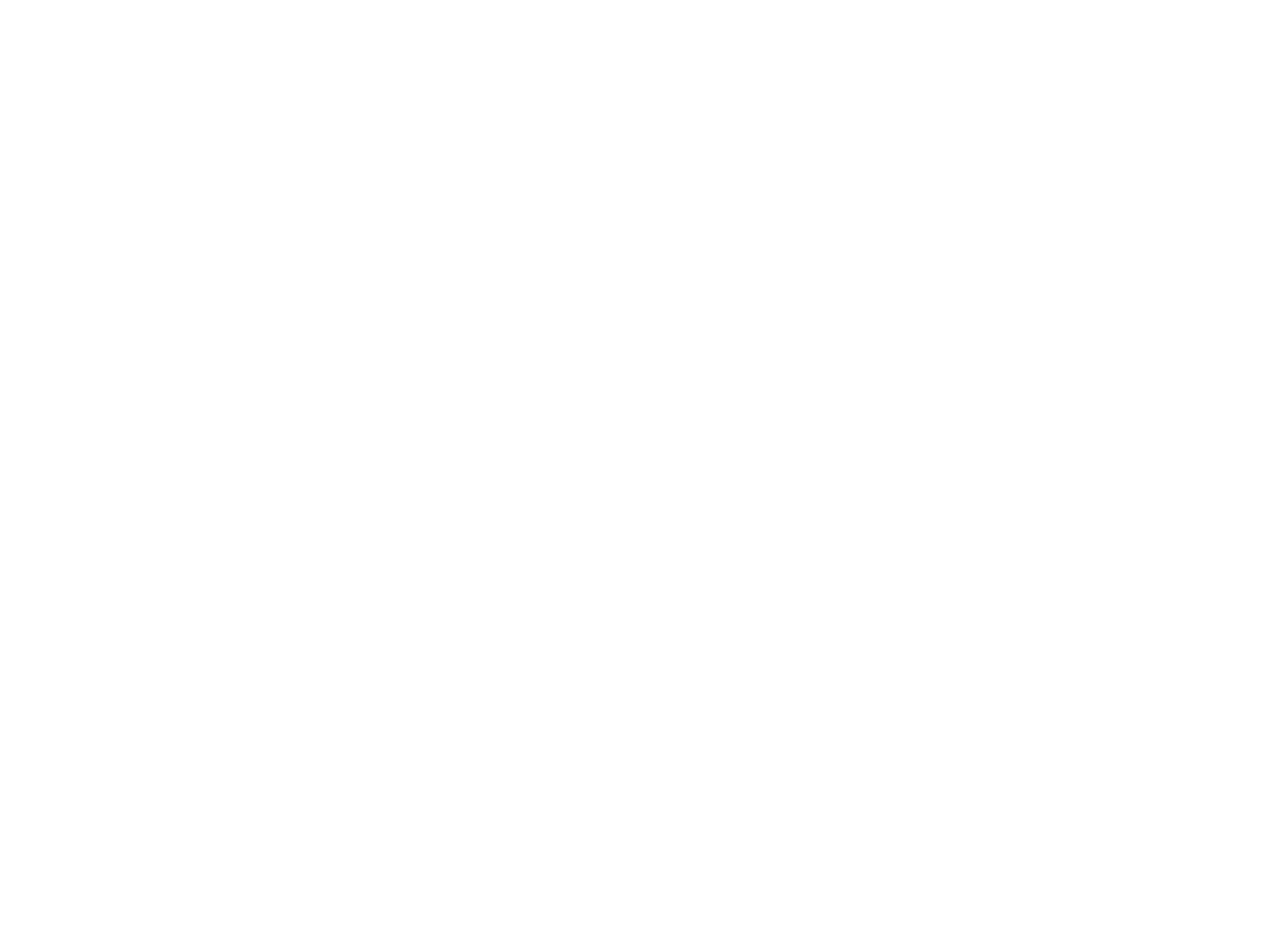
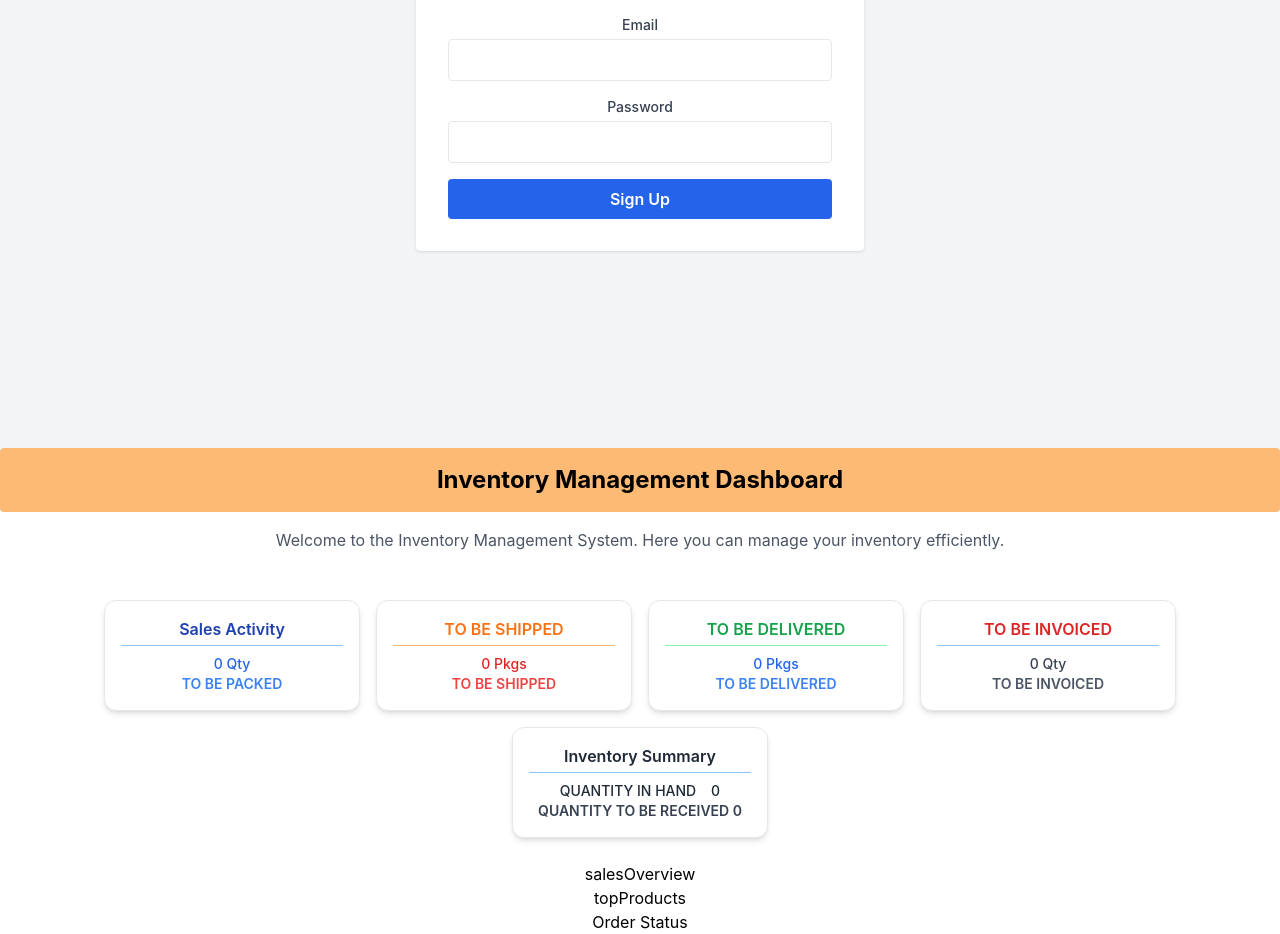
Before and after one commit to anik0103/inventory-management-system, a React (Create React App) app: page / in a window 1280 px wide. Shown: the part 774-1708 px from the top of the page. Before the commit the page ends 800 px from the top, so only its background shows below. Built offline with nearby package versions, Linux system fonts and the light colour scheme.

Commit message:
Refactor Dashboard and SummaryCards components for improved structure and styling

```diff
--- a/src/App.js
+++ b/src/App.js
@@ -5,39 +5,40 @@
 import { createBrowserRouter } from 'react-router-dom';
 
 function App() {
-  const appRouter= createBrowserRouter([
-    {
-      path:"/",
-     element:<Dashboard/>,
-     children:[
-      {
-        path:"/",
-        element:<Dashboard/>
-      },
-      {
-        path:"/My Orders",
-        element:<h1></h1>
-      },
-      {
-        path:"/Browse Products",
-        element:<h1></h1>
-      },
-      {
-        path:"/request Products",
-        element:<h1></h1>
-      },
-      {
-        path:"/Logout",
-        element:<h1></h1>
-      }
-     ]
+  // const appRouter= createBrowserRouter([
+  //   {
+  //     path:"/",
+  //    element:<Dashboard/>,
+  //    children:[
+  //     {
+  //       path:"/",
+  //       element:<Dashboard/>
+  //     },
+  //     {
+  //       path:"/My Orders",
+  //       element:<h1></h1>
+  //     },
+  //     {
+  //       path:"/Browse Products",
+  //       element:<h1></h1>
+  //     },
+  //     {
+  //       path:"/request Products",
+  //       element:<h1></h1>
+  //     },
+  //     {
+  //       path:"/Logout",
+  //       element:<h1></h1>
+  //     }
+  //    ]
 
-    }
-  ])
+  //   }
+  // ])
   return (
     <div className="App">
       <SignIn/>
-
+      <SignUp/>
+      <Dashboard/>
     </div>
   );
 }
--- a/src/Components/Dashbord/Dashboard.js
+++ b/src/Components/Dashbord/Dashboard.js
@@ -3,6 +3,7 @@
 import SalesOverview from './SalesOverview';
 import TopProducts from './TopProducts';
 import OrderStatus from './OrderStatus';
+import Sidebar from './Sidebar';
 const Dashboard = () => {
   return (
     <div className="dashboard">
@@ -12,7 +13,7 @@
       <p className="mb-6 text-gray-600">
         Welcome to the Inventory Management System. Here you can manage your inventory efficiently.
       </p>
-      <Sidebar/>
+      {/* <Sidebar/> */}
       <SummaryCards />
       <SalesOverview />
       <TopProducts />
--- a/src/Components/Dashbord/SummaryCards.js
+++ b/src/Components/Dashbord/SummaryCards.js
@@ -1,36 +1,53 @@
-import React from "react";
 
-const SummaryCards = () => {
+
+const SalesActivityCard = () => {
   return (
-    <div>
-      <div className="bg-slate-300 w-fit p-6 rounded-xl  mx-auto ml-52 ">
-        <h2 className="text-xl font-bold text-gray-800 mb-4">Dashboard Summary</h2>
+    <div className="flex flex-wrap gap-4 justify-center p-6 bg-white">
+      <div className="rounded-xl border border-gray-200 shadow-md p-4 w-64 bg-white">
+        <h2 className="font-semibold text-blue-800 border-b border-blue-300 pb-1 mb-2">
+          Sales Activity
+        </h2>
+        <p className="text-sm font-medium text-blue-600">0 Qty</p>
+        <p className="text-sm font-semibold text-blue-500">TO BE PACKED</p>
+      </div>
 
-        <div className="flex flex-col gap-4">
-          <div className="bg-slate-400 w-52 h-24 p-4 rounded-lg shadow">
-            <h3 className="text-sm font-semibold text-white">Total Product</h3>
-            <p className="text-2xl font-bold text-white">120</p>
-          </div>
+      <div className="rounded-xl border border-gray-200 shadow-md p-4 w-64 bg-white">
+        <h2 className="font-semibold text-orange-500 border-b border-orange-300 pb-1 mb-2">
+          TO BE SHIPPED
+        </h2>
+        <p className="text-sm font-medium text-red-600">0 Pkgs</p>
+        <p className="text-sm font-semibold text-red-500">TO BE SHIPPED</p>
+      </div>
 
-          <div className="bg-slate-400 w-52 h-24 p-4 rounded-lg shadow">
-            <h3 className="text-sm font-semibold text-white">Low Stock Items</h3>
-            <p className="text-2xl font-bold text-white">10</p>
-          </div>
+      <div className="rounded-xl border border-gray-200 shadow-md p-4 w-64 bg-white">
+        <h2 className="font-semibold text-green-600 border-b border-green-300 pb-1 mb-2">
+          TO BE DELIVERED
+        </h2>
+        <p className="text-sm font-medium text-blue-600">0 Pkgs</p>
+        <p className="text-sm font-semibold text-blue-500">TO BE DELIVERED</p>
+      </div>
 
-          <div className="bg-slate-400 w-52 h-24 p-4 rounded-lg shadow">
-            <h3 className="text-sm font-semibold text-white">New Orders</h3>
-            <p className="text-2xl font-bold text-white">10</p>
-          </div>
+      <div className="rounded-xl border border-gray-200 shadow-md p-4 w-64 bg-white">
+        <h2 className="font-semibold text-red-600 border-b border-blue-300 pb-1 mb-2">
+          TO BE INVOICED
+        </h2>
+        <p className="text-sm font-medium text-gray-700">0 Qty</p>
+        <p className="text-sm font-semibold text-gray-600">TO BE INVOICED</p>
+      </div>
 
-          <div className="bg-slate-400 w-52 h-24 p-4  rounded-lg shadow">
-            <h3 className="text-sm font-semibold text-white">Pending Deliveries</h3>
-            <p className="text-2xl font-bold text-white">5</p>
-            <p>Changes</p>
-          </div>
-        </div>
+      <div className="rounded-xl border border-gray-200 shadow-md p-4 w-64 bg-white">
+        <h2 className="font-semibold text-gray-800 border-b border-blue-300 pb-1 mb-2">
+          Inventory Summary
+        </h2>
+        <p className="text-sm font-medium text-gray-800">
+          QUANTITY IN HAND &nbsp;&nbsp; 0
+        </p>
+        <p className="text-sm font-semibold text-gray-700">
+          QUANTITY TO BE RECEIVED 0
+        </p>
       </div>
     </div>
   );
 };
 
-export default SummaryCards;
+export default SalesActivityCard;
```
